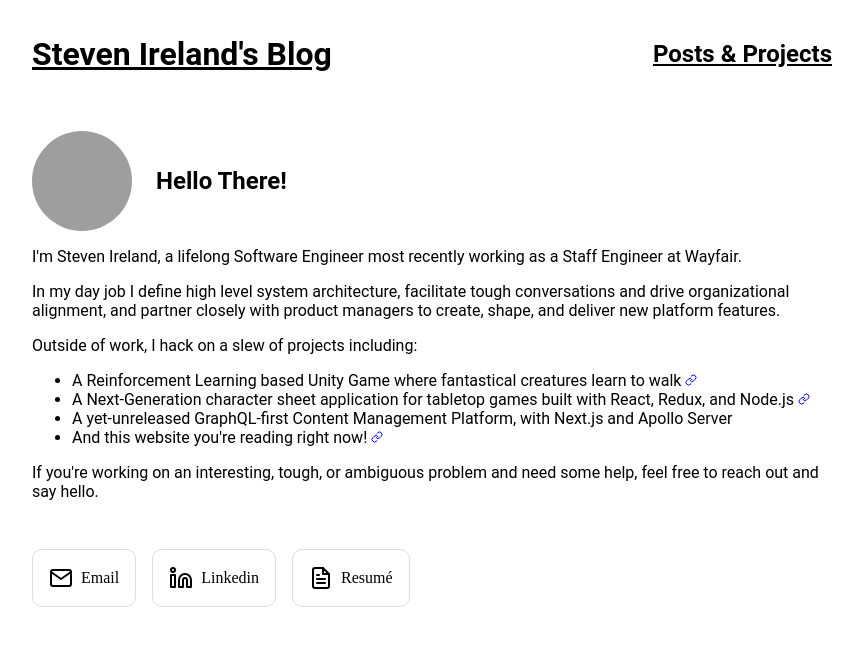
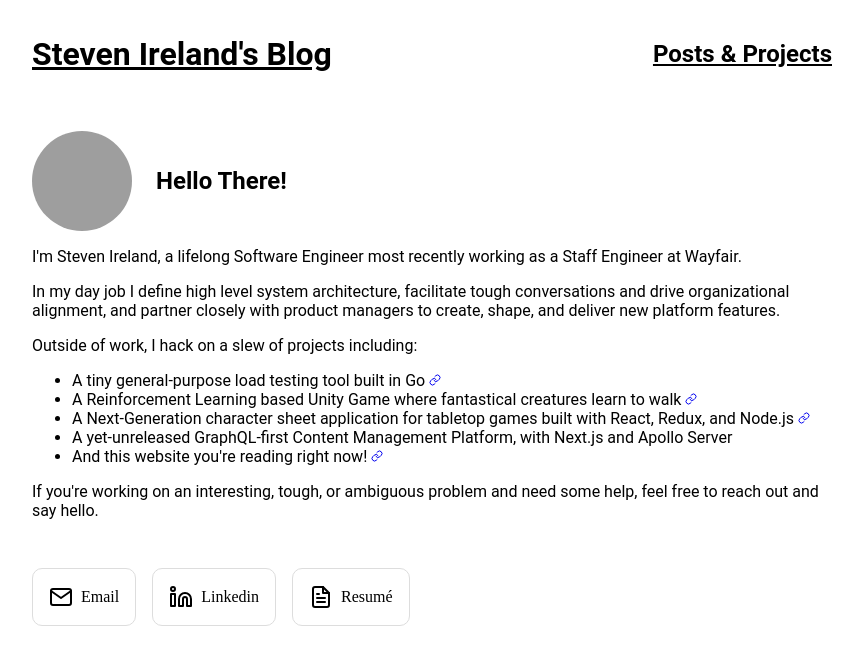
Before and after one commit to Steven-Ireland/blog, a Gatsby site: page / in a window 1280 px wide. Shown: the whole page, without its empty margins (208-1071 px from the left). Built offline with nearby package versions, Linux system fonts and the light colour scheme; Gatsby itself is replaced by a stand-in of ours; grey boxes are pictures that could not be loaded.

Commit message:
Add project

```diff
--- a/src/pages/index.js
+++ b/src/pages/index.js
@@ -8,6 +8,7 @@ const GITHUB_IMG_URL = 'https://avatars.githubusercontent.com/u/6981727?v=4';
 const GH_IMPROVEMENTML = 'https://github.com/Steven-Ireland/ImprovementML-Brain';
 const GH_KRAKENSHEET = 'https://github.com/Steven-Ireland/krakensheet.com';
 const GH_BLOG = 'https://github.com/Steven-Ireland/stevenire.land';
+const GH_SPAM = 'https://github.com/Steven-Ireland/spam';
 
 const About = ({ data }) => {
   return (
@@ -28,6 +29,7 @@ const About = ({ data }) => {
         Outside of work, I hack on a slew of projects including:
       </p>
       <ul>
+        <li>A tiny general-purpose load testing tool built in Go <a href={GH_SPAM}><Link size={12}/></a></li>
         <li>A Reinforcement Learning based Unity Game where fantastical creatures learn to walk <a href={GH_IMPROVEMENTML}><Link size={12}/></a></li>
         <li>A Next-Generation character sheet application for tabletop games built with React, Redux, and Node.js <a href={GH_KRAKENSHEET}><Link size={12}/></a></li>
         <li>A yet-unreleased GraphQL-first Content Management Platform, with Next.js and Apollo Server</li>
```
